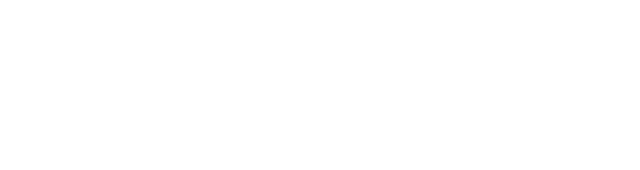
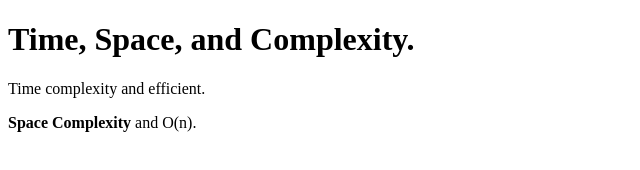
Before and after one commit to acciojob/time-and-space-complexity-ayushS22, a website: page main.html in a window 1280 px wide. Shown: the whole page, without its empty margins (0-640 px from the left). Drawn offline with Linux system fonts and the light colour scheme.

Commit message:
created a submission

```diff
--- a/main.html
+++ b/main.html
@@ -10,6 +10,11 @@
 	<!-- the entire body must be written by student -->
     <script type="text/javascript" src="./script.js">
 </script>
+	<h1>
+	Time, Space, and Complexity.
+	</h1>
+	<p>Time complexity and efficient.</p>
+	<p><b>Space Complexity</b> and O(n).</p>
 
 </body>
 
```
